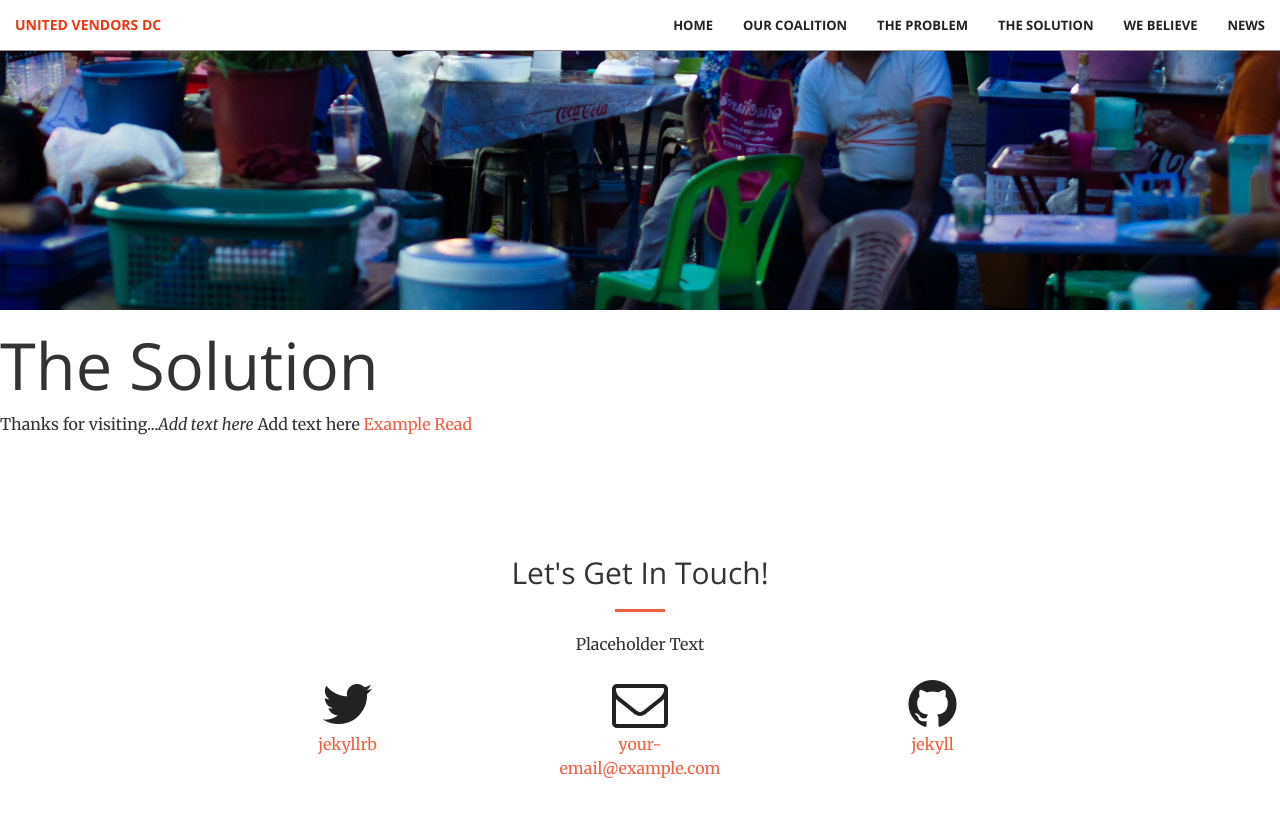
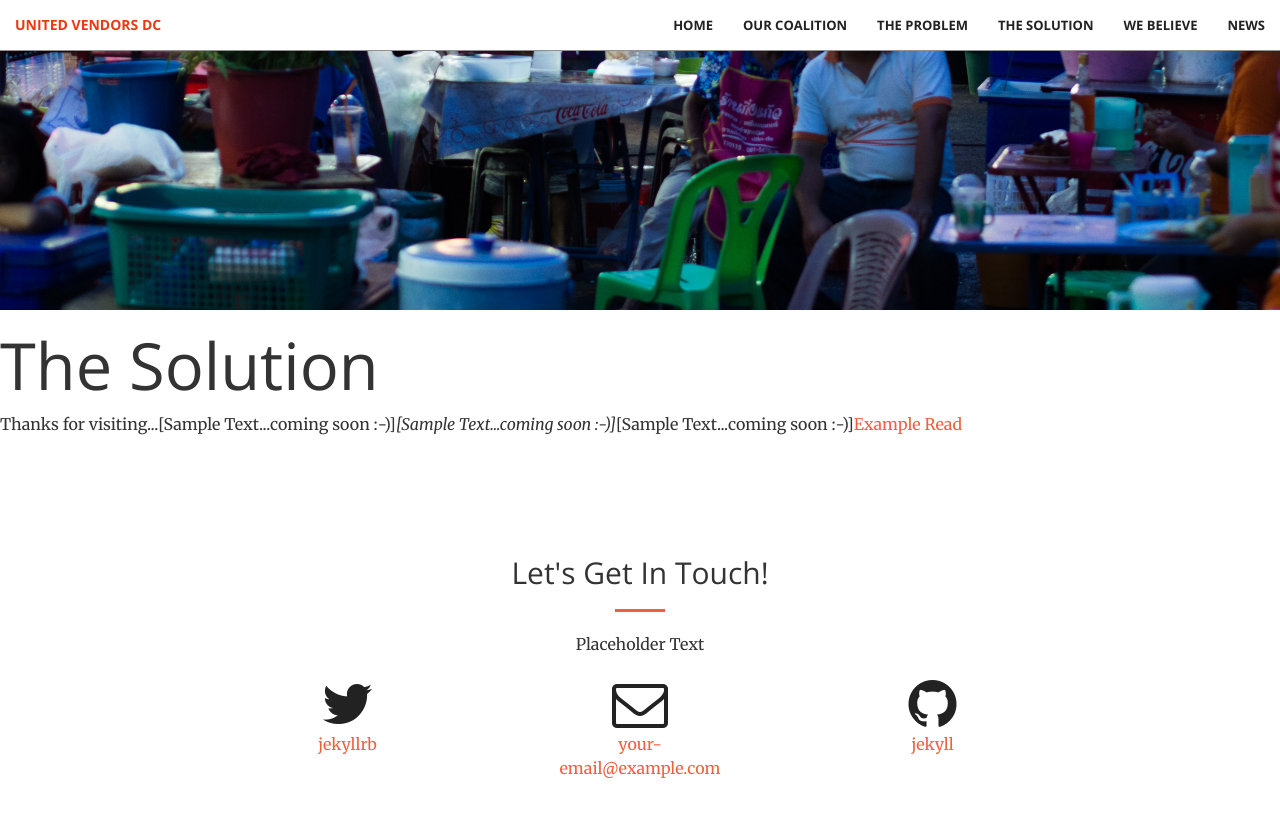
Before and after one commit to UnitedVendorsDC/unitedvendorsdc.github.io, a Jekyll site: the page built from theSolution.html, in a window 1280 px wide and 900 px high, scrolled down 610 px. Shown: the top 817 px of the window. Built offline with Jekyll 4.4.1, drawn with Linux system fonts in a browser that asks for light colours.

Commit message:
Update theSolution.html

```diff
--- a/theSolution.html
+++ b/theSolution.html
@@ -6,6 +6,6 @@ title: The Solution
 <div class="blurb">
 
 	<h1>The Solution</h1>
-	<p>Thanks for visiting...<em>Add text here</em> Add text here <a href="/about">Example Read</a></p>
+	<p>Thanks for visiting...[Sample Text...coming soon :-)]<em>[Sample Text...coming soon :-)]</em>[Sample Text...coming soon :-)]<a href="/about">Example Read</a></p>
 
 </div><!-- /.blurb -->
```
